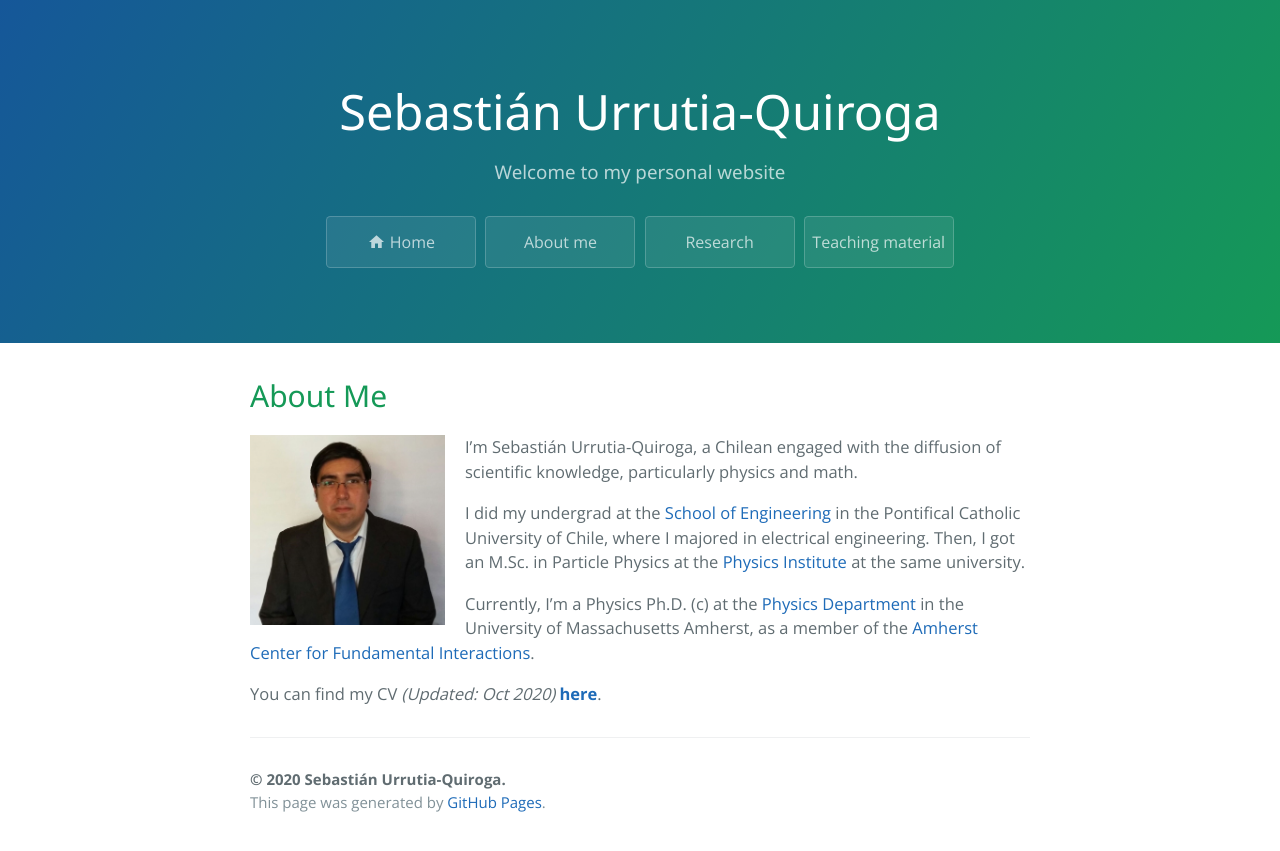
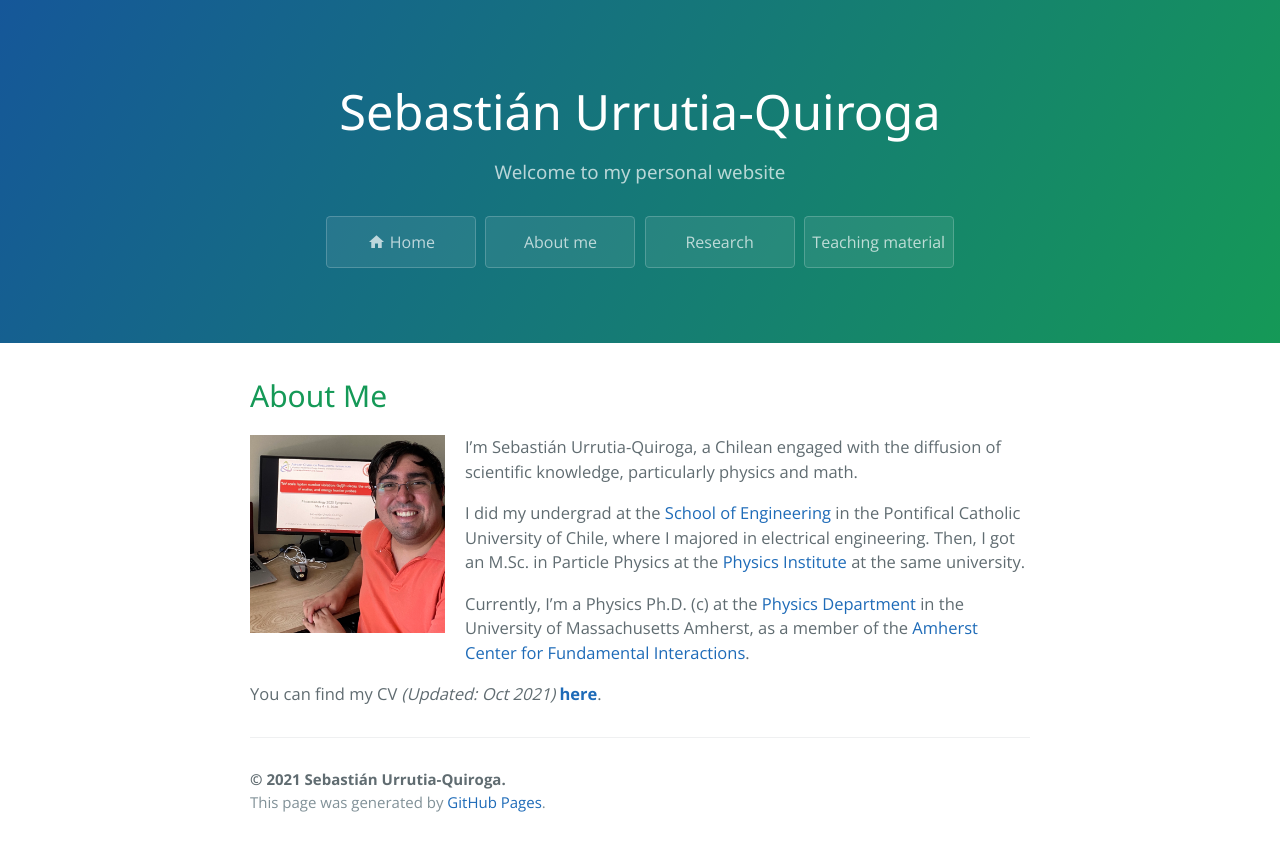
Before and after one commit to surrutiaquir/surrutiaquir.github.io, a Jekyll site: the page built from main-en.md, in a window 1280 px wide. Shown: the top 851 px of the page. Built offline with Jekyll 4.4.1, drawn with Linux system fonts in a browser that asks for light colours; the repository's description, which GitHub fills in, is left out.

```diff
--- a/Gemfile
+++ b/Gemfile
@@ -29,7 +29,7 @@ gem "tzinfo-data", platforms: [:mingw, :mswin, :x64_mingw, :jruby]
 gem "wdm", "~> 0.1.0" if Gem.win_platform?
 
 # kramdown vulnerability found in Gemfile.lock
-gem "kramdown", ">= 2.3.1"
+gem "kramdown", ">= 1.14.0"
 
 # New theme
 gem "jekyll-theme-cayman"
--- a/_layouts/english.html
+++ b/_layouts/english.html
@@ -44,7 +44,7 @@
       {{ content }}
 
       <footer class="site-footer">
-        <span class="site-footer-owner"> © 2020 Sebastián Urrutia-Quiroga. </span>
+        <span class="site-footer-owner"> © 2021 Sebastián Urrutia-Quiroga. </span>
         <span class="site-footer-credits"> This page was generated by <a href="https://pages.github.com">GitHub Pages</a>.</span>
       </footer>
     </main>
--- a/_layouts/espanol.html
+++ b/_layouts/espanol.html
@@ -44,7 +44,7 @@
       {{ content }}
 
       <footer class="site-footer">
-        <span class="site-footer-owner"> © 2020 Sebastián Urrutia-Quiroga. </span>
+        <span class="site-footer-owner"> © 2021 Sebastián Urrutia-Quiroga. </span>
         <span class="site-footer-credits"> Esta página fue generada por <a href="https://pages.github.com">GitHub Pages</a>.</span>
       </footer>
     </main>
--- a/main-en.md
+++ b/main-en.md
@@ -14,4 +14,4 @@ I did my undergrad at the [School of Engineering](https://www.ing.uc.cl/) in the
 
 Currently, I'm a Physics Ph.D. (c) at the [Physics Department](http://www.physics.umass.edu/) in the University of Massachusetts Amherst, as a member of the [Amherst Center for Fundamental Interactions](https://www.physics.umass.edu/acfi/).
 
-You can find my CV _(Updated: Oct 2020)_ [**here**](CV.pdf).
+You can find my CV _(Updated: Oct 2021)_ [**here**](CV.pdf).
```
Also changed, not shown: main-es.md (+1 -1 lines), Gemfile.lock, my_picture.jpg, 1 other file.
